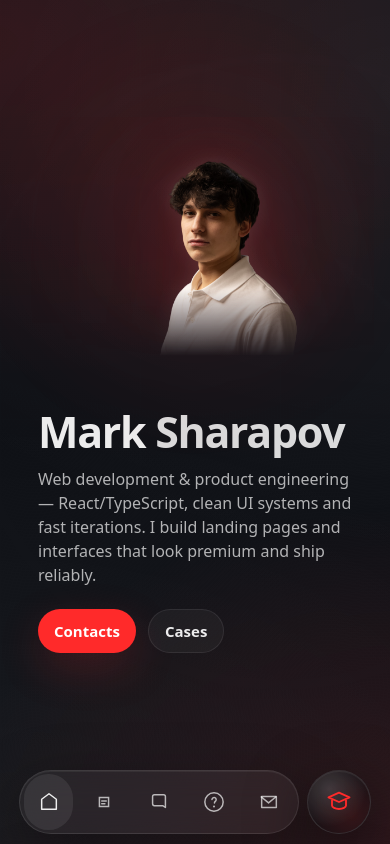
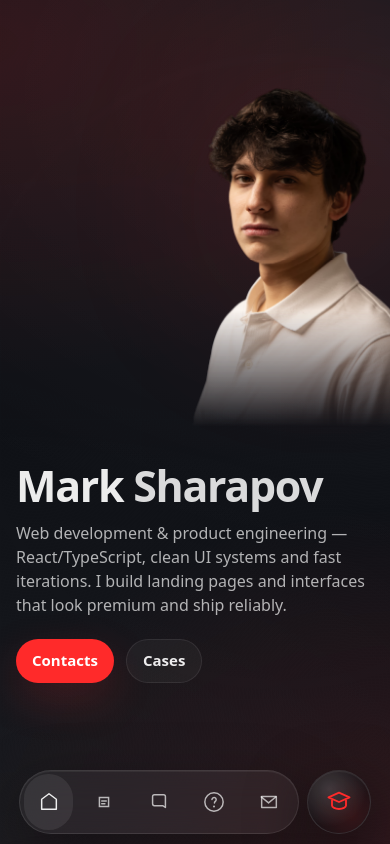
Before and after one commit to MaRkS1234567/MySite-web, a React (Vite) app: page /dev in a window 390 px wide. Shown: the top 844 px of the page. Built offline with nearby package versions, Linux system fonts and the light colour scheme.

Commit message:
fix(hero): prevent next section from peeking on mobile

```diff
--- a/src/pages/DevPage/DevPage.module.scss
+++ b/src/pages/DevPage/DevPage.module.scss
@@ -103,6 +103,7 @@
 }
 
 .section {
+  min-height: 100svh;
   margin-top: $space-8;
   @include m.glass-panel;
   padding: $space-6;
--- a/src/pages/DevPage/sections/DevHero/DevHero.module.scss
+++ b/src/pages/DevPage/sections/DevHero/DevHero.module.scss
@@ -1,7 +1,5 @@
 @use '../../../../shared/styles/variables' as *;
 @use '../../../../shared/styles/mixins' as m;
-
-
 
 .hero {
   /* Fill the whole viewport so next sections are not visible */
@@ -21,13 +19,13 @@
 
 .inner {
   display: grid;
-  grid-template-columns: 1.45fr 0.95fr;
+  grid-template-columns: 1.35fr 0.85fr;
   align-items: center;
-  gap: 64px;
+  gap: 48px;
 }
 
 .left {
-  max-width: 920px;
+  max-width: 760px;
 }
 
 .name {
@@ -37,7 +35,6 @@
   letter-spacing: -0.03em;
   font-weight: 700;
   color: $text;
-
   white-space: nowrap;
   word-break: normal;
   overflow-wrap: normal;
@@ -137,6 +134,7 @@
   justify-content: flex-end;
   align-items: center;
   padding-top: 0;
+  overflow: visible;
 }
 
 /* Wrapper for the cutout silhouette */
@@ -233,12 +231,6 @@
     drop-shadow(0 0 140px var(--accent-glow));
 }
 
-@media (prefers-reduced-motion: reduce) {
-  .photo {
-    transition: none;
-  }
-}
-
 /* Responsive */
 @media (max-width: 980px) {
   .hero {
@@ -286,8 +278,25 @@
 @media (max-width: 520px) {
   .hero {
     min-height: 100svh;
-    margin-top: -60px;
-    padding: 16px 0;
+    margin-top: -103px;
+    padding: 6px 0;
+    /* push the first section card below the fold on mobile */
+    margin-bottom: 100px;
+  }
+
+  .right {
+    justify-content: center;
+  }
+
+  .inner {
+    gap: 14px;
+  }
+
+  .left {
+    /* Grid column is sized by the 160vw photo — pin text to viewport width
+       and align to the column's start so margin:auto doesn't push it right */
+    width: calc(100vw - 2 * #{$container-pad-x});
+    margin-left: 0;
   }
 
   .name {
@@ -311,24 +320,31 @@
     padding: 0 16px;
   }
 
-  .left {
-    padding-left: 22px;
-    padding-right: 22px;
+  .photoWrap {
+    width: 100%;
+    justify-content: center;
+    /* move photo up a bit on mobile */
+    transform: translate(0, -24px) translateZ(0);
   }
 
-  /* Mobile glow: use a round soft glow layer to avoid square artifacts */
+  .photoWrap:hover {
+    transform: translate(0, -24px) translateZ(0);
+  }
+
+  /* Mobile glow: box-shadow on a 1px point avoids the rectangular blur
+     artifact that filter:blur() on a pseudo-element creates on iOS/Safari */
   .photoWrap::before {
     content: '';
     position: absolute;
     left: 50%;
     top: 46%;
-    width: min(760px, 140vw);
-    height: min(760px, 140vw);
+    width: 1px;
+    height: 1px;
     transform: translate(-50%, -50%);
     border-radius: 50%;
-    background: radial-gradient(circle at 50% 50%, var(--accent-bg-glow), transparent 60%);
-    filter: blur(24px);
-    opacity: 0.7;
+    background: transparent;
+    box-shadow: 0 0 min(220px, 44vw) min(160px, 32vw) var(--accent-bg-glow);
+    opacity: 0.85;
     pointer-events: none;
     z-index: 0;
   }
@@ -336,12 +352,53 @@
   .photo {
     -webkit-mask-size: 100% 100%;
     mask-size: 100% 100%;
-    width: min(1180px, 198vw);
-    margin: 0 auto;
+    width: 160vw;
+    max-width: none;
+    margin: 0;
+    position: relative;
+    left: 50%;
+    transform: translateX(-62%) translateZ(0);
     display: block;
+    /* drop-shadow on a masked element causes bounding-box rectangles on iOS —
+       ambient glow comes from .photoWrap::before box-shadow instead */
+    filter: none;
+  }
+}
+
+@media (prefers-reduced-motion: reduce) {
+  .photo {
+    transition: none;
+  }
+}
+
+/* Touch devices: no hover/tap effects and no movement */
+@media (hover: none) and (pointer: coarse) {
+  .photoWrap {
+    transform: translate(0, -24px) translateZ(0);
+  }
+
+  .photoWrap:hover {
+    transform: translate(0, -24px) translateZ(0);
+  }
+
+  .photoWrap:hover::before {
+    opacity: 0.72;
+    filter: blur(26px);
+  }
+
+  .photoWrap:hover .photo {
+    /* keep the same as base (no stronger glow on touch) */
     filter:
       drop-shadow(0 0 10px rgba(255, 255, 255, 0.10))
-      drop-shadow(0 0 34px var(--accent-bg-glow))
-      drop-shadow(0 0 70px var(--accent-glow));
+      drop-shadow(0 0 28px var(--accent-bg-glow))
+      drop-shadow(0 0 58px var(--accent-glow));
+  }
+
+  .photo {
+    transition: none;
+    /* On touch devices wider than 520px the photo needs an explicit offset so
+       the silhouette (which sits in the right part of the wide image) stays
+       centred on-screen. On < 520px this is overridden by the 520px block. */
+    transform: translateX(-77%) translateZ(0);
   }
 }
--- a/src/pages/DevPage/sections/DevHero/DevHero.tsx
+++ b/src/pages/DevPage/sections/DevHero/DevHero.tsx
@@ -33,9 +33,7 @@ export function DevHero() {
 
           <div className={styles.right} aria-hidden>
             <div className={styles.photoWrap}>
-              <div className={styles.photoMask}>
-                <img className={styles.photo} src={markSilhouette} alt="" />
-              </div>
+              <img className={styles.photo} src={markSilhouette} alt="" />
             </div>
           </div>
         </div>
--- a/src/pages/TutorPage/TutorPage.module.scss
+++ b/src/pages/TutorPage/TutorPage.module.scss
@@ -104,6 +104,7 @@
 }
 
 .section {
+  min-height: 100svh;
   margin-top: $space-8;
   @include m.glass-panel;
   padding: $space-6;
--- a/src/pages/TutorPage/sections/TutorHero/TutorHero.module.scss
+++ b/src/pages/TutorPage/sections/TutorHero/TutorHero.module.scss
@@ -281,6 +281,8 @@
     /* lift the whole hero content a bit on mobile (without changing inner gap) */
     margin-top: -103px;
     padding: 6px 0;
+    /* push the first section card below the fold on mobile */
+    margin-bottom: 100px;
   }
 
   .right {
```
